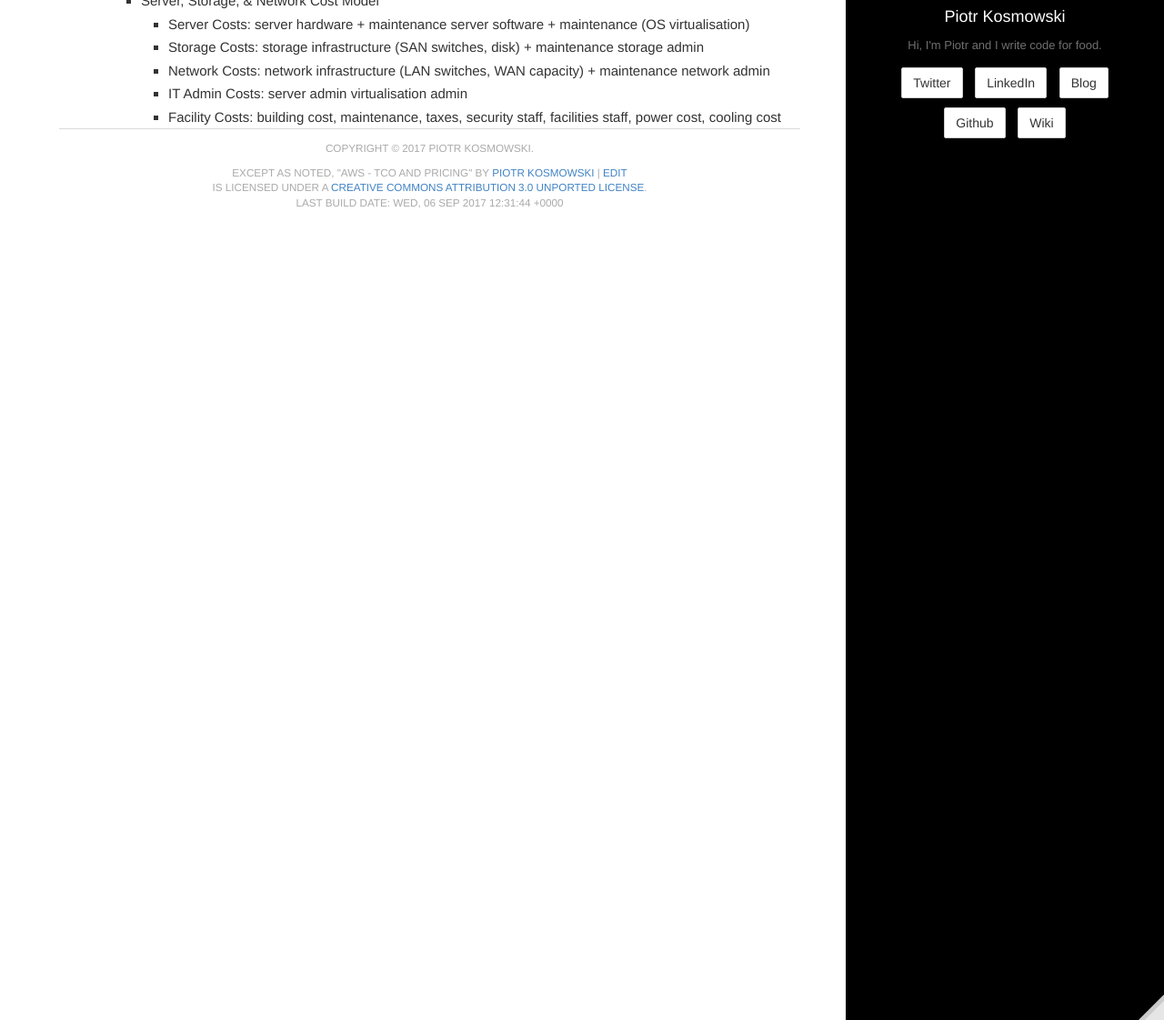
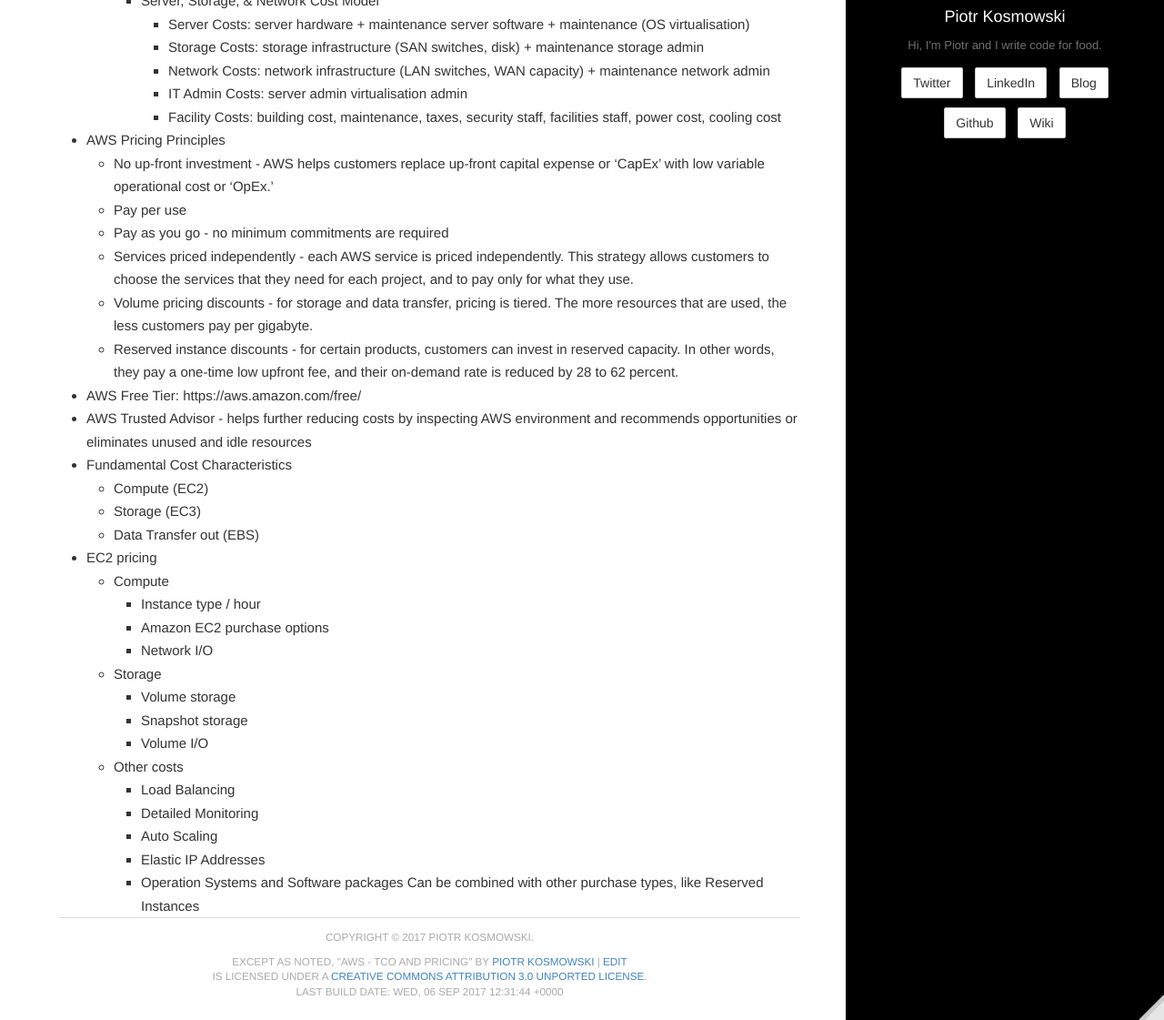
Before and after one commit to kospiotr/kospiotr.github.io, a Jekyll site: the page built from wiki/aws-tco-and-pricing.md, in a window 1280 px wide and 1400 px high, scrolled down 239 px, cut to the strip 279-1400 px from the top of the window. Shown: the whole strip at 91% size. Built offline with Jekyll 4.4.1, drawn with Linux system fonts in a browser that asks for light colours.

Commit message:
Update aws-tco-and-pricing.md

```diff
--- a/wiki/aws-tco-and-pricing.md
+++ b/wiki/aws-tco-and-pricing.md
@@ -27,3 +27,32 @@
       * Network Costs: network infrastructure (LAN switches, WAN capacity) + maintenance network admin
       * IT Admin Costs: server admin virtualisation admin
       * Facility Costs: building cost, maintenance, taxes, security staff, facilities staff, power cost, cooling cost
+* AWS Pricing Principles
+  * No up-front investment - AWS helps customers replace up-front capital expense or ‘CapEx’ with low variable operational cost or ‘OpEx.’
+  * Pay per use
+  * Pay as you go - no minimum commitments are required
+  * Services priced independently - each AWS service is priced independently. This strategy allows customers to choose the services that they need for each project, and to pay only for what they use.
+  * Volume pricing discounts - for storage and data transfer, pricing is tiered. The more resources that are used, the less customers pay per gigabyte.
+  * Reserved instance discounts - for certain products, customers can invest in reserved capacity. In other words, they pay a one-time low upfront fee, and their on-demand rate is reduced by 28 to 62 percent.
+* AWS Free Tier: https://aws.amazon.com/free/
+* AWS Trusted Advisor - helps further reducing costs by inspecting AWS environment and recommends opportunities or eliminates unused and idle resources
+* Fundamental Cost Characteristics
+  * Compute (EC2)
+  * Storage (EC3)
+  * Data Transfer out (EBS)
+* EC2 pricing
+  * Compute
+    * Instance type / hour
+    * Amazon EC2 purchase options
+    * Network I/O
+  * Storage
+    * Volume storage
+    * Snapshot storage
+    * Volume I/O
+  * Other costs
+    * Load Balancing
+    * Detailed Monitoring
+    * Auto Scaling
+    * Elastic IP Addresses
+    * Operation Systems and Software packages
+  Can be combined with other purchase types, like Reserved Instances
```
